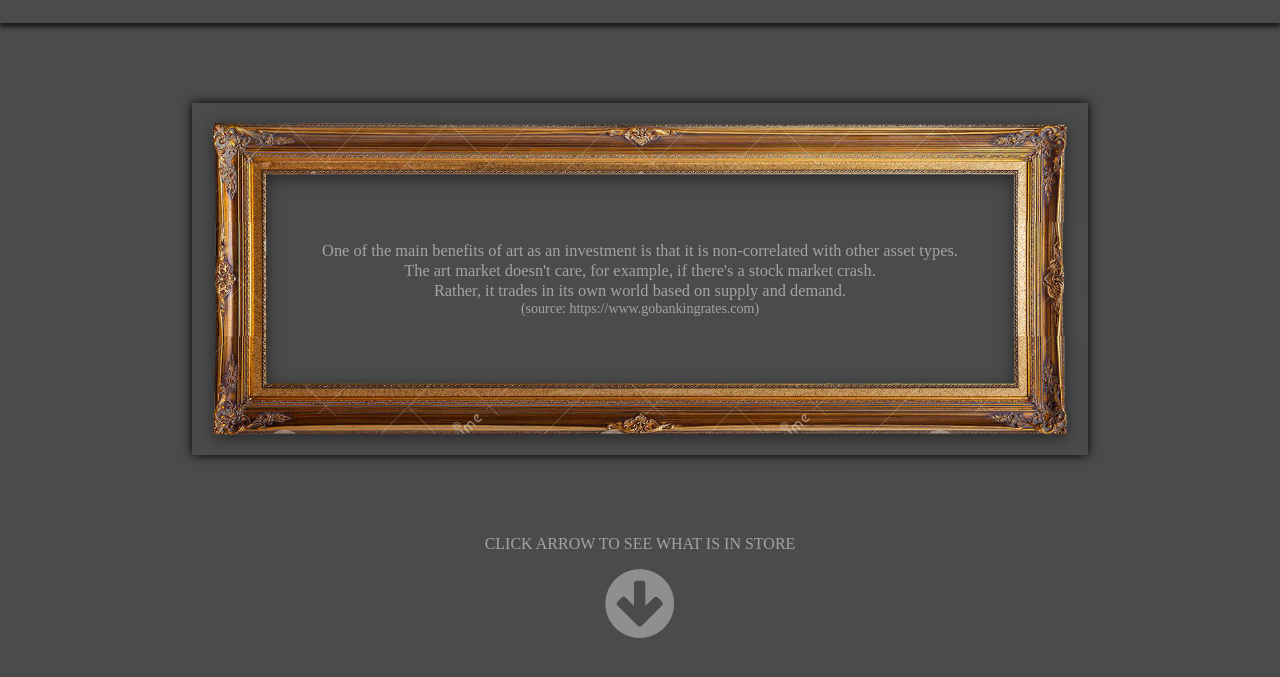
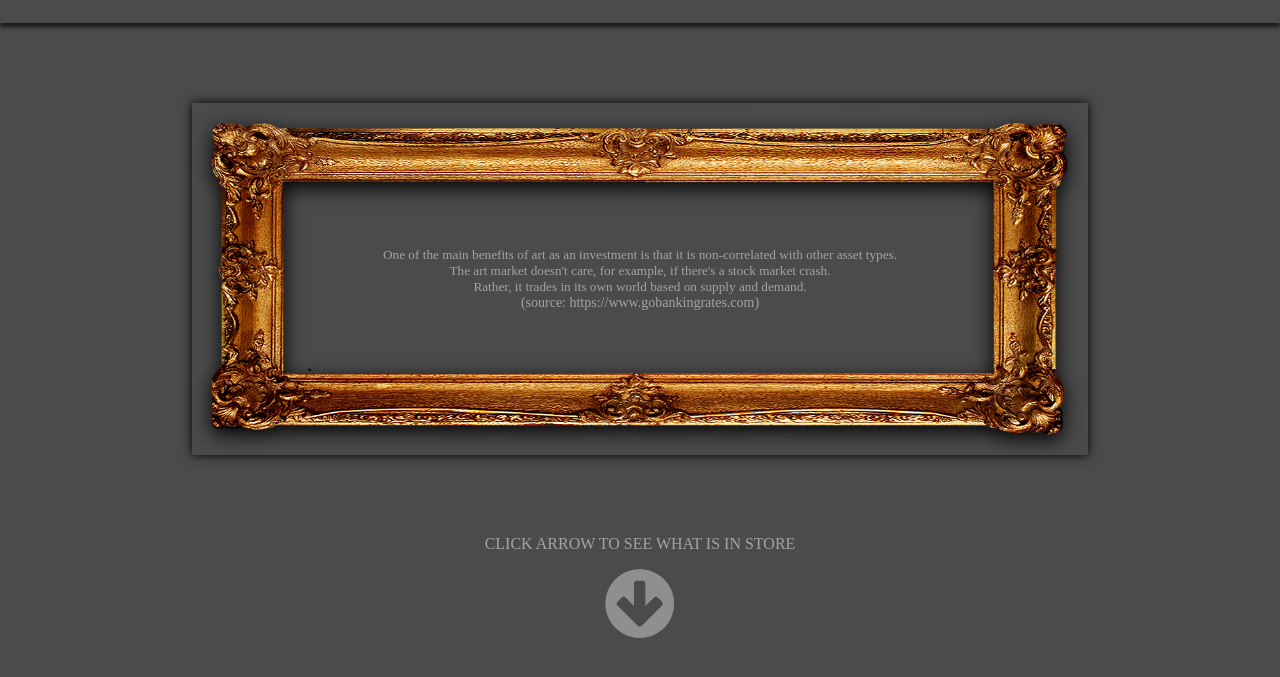
Before and after one commit to Noud63/be-smart-buy-art, a website: page index.html in a window 1280 px wide. Shown: the part 97-774 px from the top of the page. Drawn offline with nearby package versions, Linux system fonts and the light colour scheme.

Commit message:
README.md

```diff
--- a/app.js
+++ b/app.js
@@ -11,7 +11,7 @@ seeMoreBtn.addEventListener('click', () => {
 });
 
 
-// Scrool to main page and close cart
+// Scrool to main page and close cart or likes list
 const mainPage = document.querySelector(".content");
 const seeLess = document.querySelector(".btn-home");
 seeLess.addEventListener('click', () => {
@@ -257,7 +257,6 @@ function removeItemFromLikeslist(id, e) {
         list.forEach(el => {
             el.classList.remove('colorToggle');
         })
-
     }
 
     likedItems()
--- a/index.html
+++ b/index.html
@@ -37,12 +37,11 @@
             </div>
 
             </div>
-
-      </header>
+        </header>
 
         <div class="content">
             <div class="textFrame">
-                <div class="frame"><img src="img/frame.png" alt="frame" class="pictureFrame"></div>
+                <div class="frame"><img src="img/frame3.png" alt="frame" class="pictureFrame"></div>
                 <div class="text">
                     One of the main benefits of art as an investment is that it is non-correlated with other asset types.<br> The art market
                     doesn't care, for example, if there's a stock market crash.<br> Rather, it trades in its own world based on supply and
@@ -54,10 +53,8 @@
                         <span class="see">CLICK ARROW TO SEE WHAT IS IN STORE</span>
                         <div class="see-more-btn">
                             <img src="./icons/right-arrow.png" alt="">
-
                         </div>
-
-                    </div>
+                   </div>
 
                     <div class="cartoon"></div>
 
@@ -106,7 +103,7 @@
             <!-- render likes items here -->
         </div>
         </div>
-        <div class="noLikes">You like nothing sofar!</div>
+        <div class="noLikes">You like nothing so far!</div>
         <div class="like-footer">
                 <div class="like-subtotal">
                     You like 0 items
--- a/style.css
+++ b/style.css
@@ -263,13 +263,16 @@ header {
 .pictureFrame {
   width: 100%;
   height: auto;
-  -webkit-filter: drop-shadow(12px 12px 25px rgba(0,0,0,0.5));
-  filter: drop-shadow(0px 4px 8px rgba(0,0,0,0.5));
+  -webkit-filter: drop-shadow(0px 4px 8px rgba(0,0,0,0.5));
+  filter: drop-shadow(0px 6px 10px rgba(0,0,0,1));
 }
 
 .text {
+  width: 50%;
+  padding-left: 50px;
+  padding-right: 50px;
   position: absolute;
- font-size: calc(6px + (30 - 12) * ((100vw - 320px) / (1980 - 320)));
+  font-size: calc(4px + (20 - 4) * ((100vw - 320px) / (1980 - 320)));
 }
 
 .source {
```
Also changed, not shown: README.md, img/frame2.png (added), img/frame3.png (added), 2 other files.
